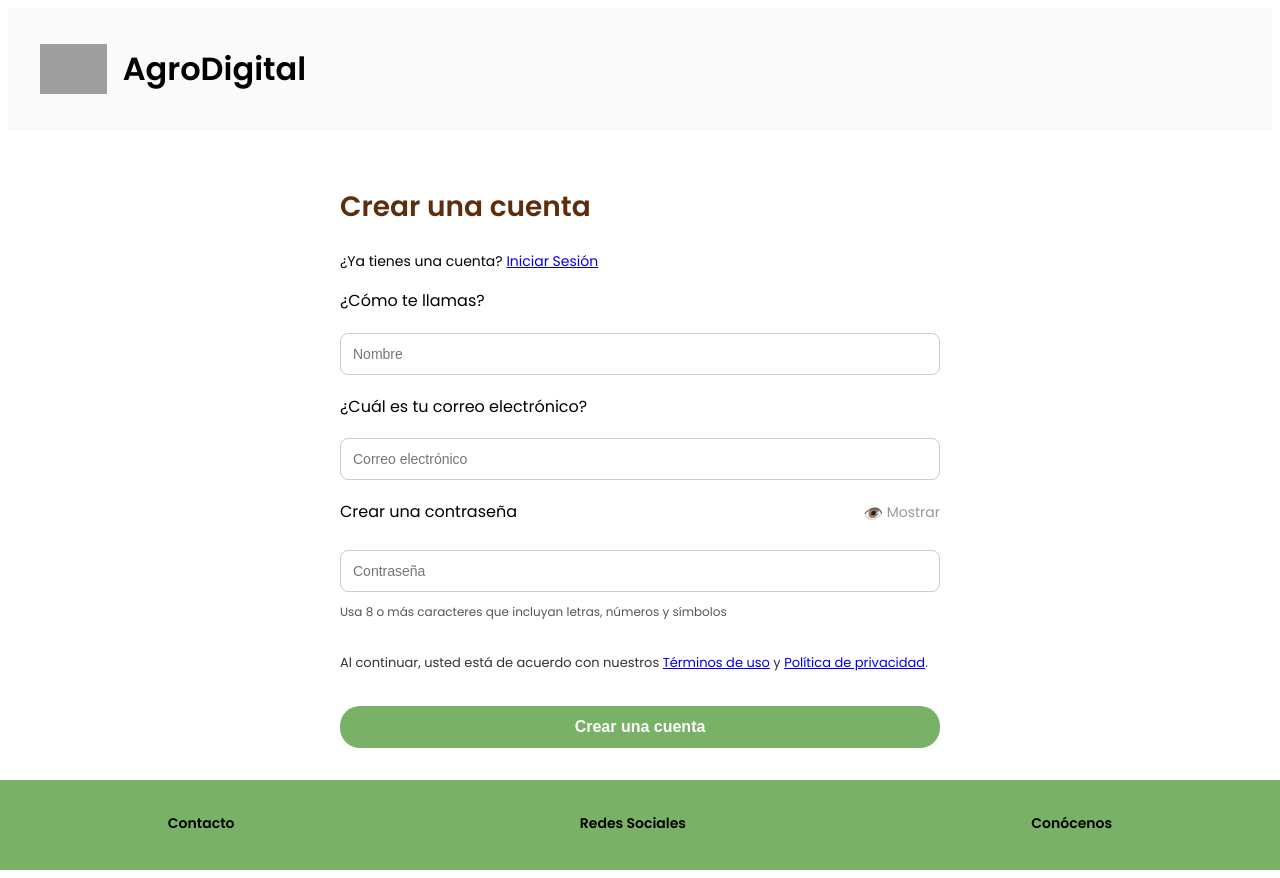
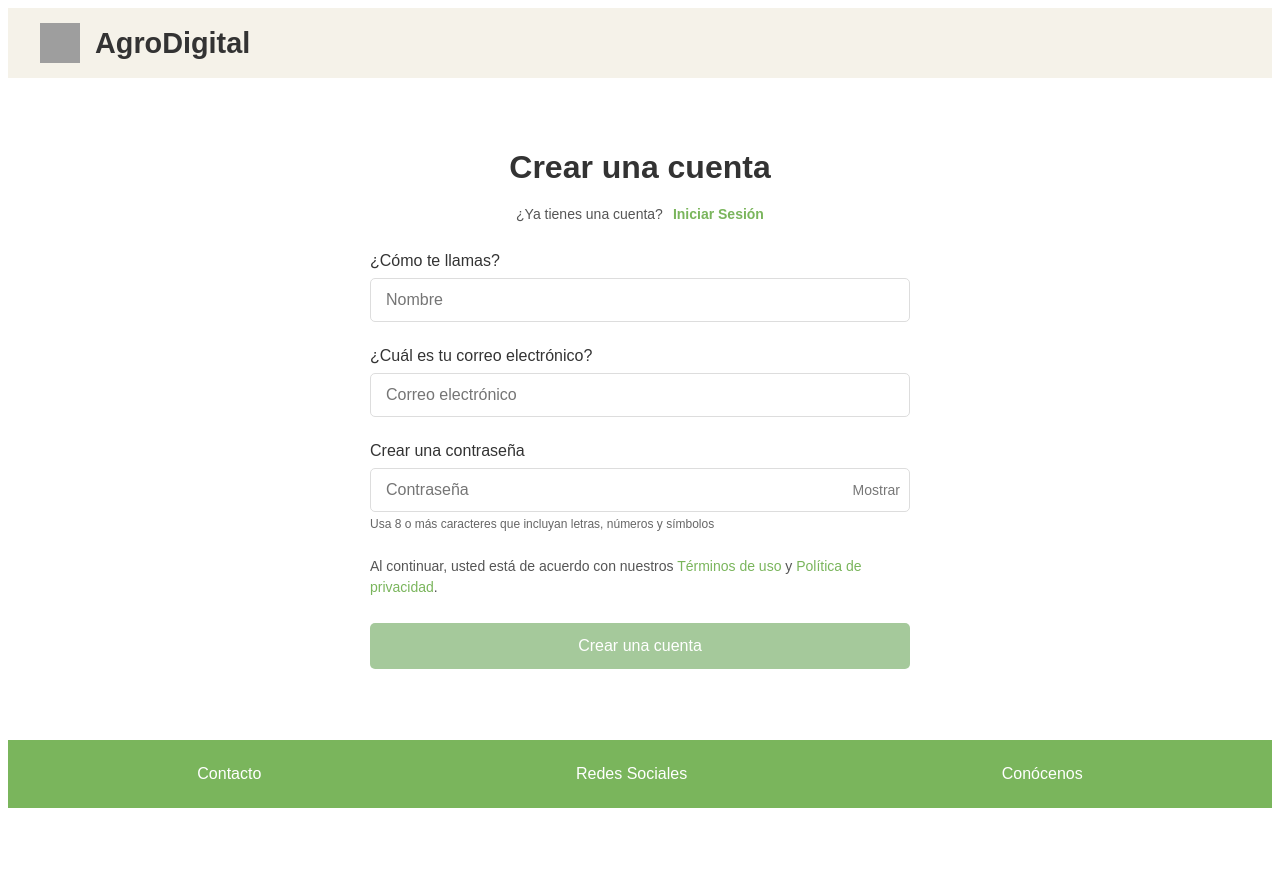
Before and after one commit to GanTrace/AgroDigital--FrontendApp, an Angular app: page /register in a window 1280 px wide. After the commit the page ends 816 px from the top, so only its background shows below. Built offline with nearby package versions, Linux system fonts and the light colour scheme; grey boxes are pictures that could not be loaded.

Commit message:
refactor(register): improve layout and styling of registration form

```diff
--- a/src/app/public/pages/register/register.component.css
+++ b/src/app/public/pages/register/register.component.css
@@ -1,135 +1,175 @@
-@import url('https://fonts.googleapis.com/css2?family=Poppins:wght@300;400;600&display=swap');
+* {
+  margin: 0;
+  padding: 0;
+  box-sizing: border-box;
+  font-family: Arial, sans-serif;
+}
 
-.register-wrapper {
-  font-family: 'Poppins', sans-serif;
-  min-height: 100vh;
+.register-container {
   display: flex;
   flex-direction: column;
+  min-height: 100vh;
 }
 
-.top-header {
+.header {
+  background-color: #f5f2e9;
+  padding: 15px 30px;
+}
+
+.logo-section {
   display: flex;
   align-items: center;
-  padding: 1rem 2rem;
-  gap: 1rem;
-  background-color: #fbfafa;
+  max-width: 1200px;
+  margin: 0 auto;
 }
 
 .logo {
-  height: 50px;
+  width: 40px;
+  height: 40px;
+  margin-right: 15px;
 }
 
 .brand-name {
-  font-size: 2rem;
-  color: #000;
-  font-weight: 600;
+  font-size: 1.8rem;
+  font-weight: bold;
+  color: #333;
 }
 
-.register-content {
+.main-content {
+  flex: 1;
+  display: flex;
+  justify-content: center;
+  align-items: center;
+  padding: 40px 20px;
+}
+
+.register-form-container {
   width: 100%;
   max-width: 600px;
-  margin: 0 auto;
-  padding: 2rem;
+  padding: 30px;
 }
 
-h2 {
-  color: #5c2e0d;
-  font-size: 28px;
+.form-title {
+  font-size: 2rem;
+  color: #333;
+  text-align: center;
+  margin-bottom: 20px;
 }
 
 .login-link {
+  display: flex;
+  align-items: center;
+  justify-content: center;
+  gap: 10px;
+  margin-bottom: 30px;
   font-size: 14px;
-  margin-bottom: 1rem;
+  color: #555;
 }
 
-form {
-  display: flex;
-  flex-direction: column;
-  gap: 1.2rem;
+.login-btn {
+  color: #7ab55c;
+  text-decoration: none;
+  font-weight: bold;
 }
 
-input {
-  padding: 12px;
-  font-size: 14px;
-  border-radius: 8px;
-  border: 1px solid #ccc;
+.form-group {
+  margin-bottom: 25px;
 }
 
-.password-label {
-  display: flex;
-  justify-content: space-between;
-  align-items: flex-start;
-  margin-bottom: 0.3rem;
+.form-group label {
+  display: block;
+  margin-bottom: 8px;
+  color: #333;
+  font-size: 16px;
 }
 
-.toggle-label {
-  font-size: 14px;
-  color: #999;
-  cursor: pointer;
-  display: flex;
-  align-items: center;
-  gap: 0.3rem;
-  user-select: none;
-  white-space: nowrap;
+.form-control {
+  width: 100%;
+  padding: 12px 15px;
+  border: 1px solid #ddd;
+  border-radius: 5px;
+  font-size: 16px;
 }
 
-.toggle-label .icon {
-  font-size: 16px;
-  margin-top: 2px;
+.password-input {
+  position: relative;
 }
 
-.password-field {
-  position: relative;
-  width: 100%;
+.toggle-password {
+  position: absolute;
+  right: 10px;
+  top: 50%;
+  transform: translateY(-50%);
+  background: none;
+  border: none;
+  color: #777;
+  cursor: pointer;
+  font-size: 14px;
 }
 
-.password-field input {
-  width: 100%;
-  padding: 12px;
-  font-size: 14px;
-  border-radius: 8px;
-  border: 1px solid #ccc;
-  padding-right: 80px;
-  box-sizing: border-box;
+.password-hint {
+  font-size: 12px;
+  color: #666;
+  margin-top: 5px;
 }
 
-small {
-  font-size: 12px;
+.terms-agreement {
+  font-size: 14px;
   color: #555;
-  margin-top: -0.5rem;
+  margin-bottom: 25px;
+  line-height: 1.5;
 }
 
-.politicas {
-  font-size: 13px;
-  color: #333;
+.terms-link {
+  color: #7ab55c;
+  text-decoration: none;
 }
 
-button[type="submit"] {
-  background-color: #79b267;
+.register-button {
+  width: 100%;
+  padding: 14px;
+  background-color: #7ab55c;
   color: white;
-  padding: 12px;
+  border: none;
+  border-radius: 5px;
   font-size: 16px;
-  border: none;
-  border-radius: 20px;
-  font-weight: bold;
   cursor: pointer;
+  transition: background-color 0.3s;
+}
+
+.register-button:hover {
+  background-color: #689f4c;
+}
+
+.register-button:disabled {
+  background-color: #a5c99b;
+  cursor: not-allowed;
 }
 
 .footer {
-  background-color: #79b267;
-  color: black;
+  background-color: #7ab55c;
+  padding: 15px 0;
+  margin-top: auto;
+}
+
+.footer-content {
   display: flex;
   justify-content: space-around;
-  gap: 3rem;
-  padding: 1.2rem;
-  font-weight: 600;
-  font-size: 14px;
-  width: 100vw;
-  height: 90px;
-  position: relative;
-  left: 50%;
-  right: 50%;
-  margin-left: -50vw;
-  margin-right: -50vw;
-  box-sizing: border-box;
+  max-width: 1200px;
+  margin: 0 auto;
+  color: white;
 }
+
+.footer-section {
+  padding: 10px;
+}
+
+@media (max-width: 768px) {
+  .register-form-container {
+    padding: 20px;
+  }
+
+  .form-title {
+    font-size: 1.8rem;
+  }
+}
--- a/src/app/public/pages/register/register.component.html
+++ b/src/app/public/pages/register/register.component.html
@@ -1,51 +1,62 @@
-<div class="register-wrapper">
-    <header class="top-header">
-      <img src="AgroDigital_Logo.png" alt="Logo" class="logo" />
+<div class="register-container">
+  <div class="header">
+    <div class="logo-section">
+      <img src="AgroDigital_Logo.png" alt="AgroDigital" class="logo">
       <h1 class="brand-name">AgroDigital</h1>
-    </header>
+    </div>
+  </div>
 
-    <section class="register-content">
-      <h2>Crear una cuenta</h2>
-      <p class="login-link">¿Ya tienes una cuenta? <a routerLink="/login">Iniciar Sesión</a></p>
+  <div class="main-content">
+    <div class="register-form-container">
+      <h2 class="form-title">Crear una cuenta</h2>
+
+      <div class="login-link">
+        <span>¿Ya tienes una cuenta?</span>
+        <a routerLink="/login" class="login-btn">Iniciar Sesión</a>
+      </div>
 
       <form [formGroup]="registerForm" (ngSubmit)="onSubmit()">
-        <label for="name">¿Cómo te llamas?</label>
-        <input id="name" type="text" formControlName="name" placeholder="Nombre" />
-
-        <label for="email">¿Cuál es tu correo electrónico?</label>
-        <input id="email" type="email" formControlName="email" placeholder="Correo electrónico" />
-
-        <div class="password-label">
-          <label for="password">Crear una contraseña</label>
-          <span class="toggle-label" (click)="togglePassword()">
-            <i class="icon">👁️</i> {{ showPassword ? 'Ocultar' : 'Mostrar' }}
-          </span>
+        <div class="form-group">
+          <label>¿Cómo te llamas?</label>
+          <input type="text" formControlName="name" class="form-control" placeholder="Nombre">
         </div>
 
-        <div class="password-field">
-          <input
-            [type]="showPassword ? 'text' : 'password'"
-            id="password"
-            formControlName="password"
-            placeholder="Contraseña"
-          />
+        <div class="form-group">
+          <label>¿Cuál es tu correo electrónico?</label>
+          <input type="email" formControlName="email" class="form-control" placeholder="Correo electrónico">
         </div>
 
-        <small>Usa 8 o más caracteres que incluyan letras, números y símbolos</small>
+        <div class="form-group">
+          <label>Crear una contraseña</label>
+          <div class="password-input">
+            <input [type]="showPassword ? 'text' : 'password'" formControlName="password" class="form-control" placeholder="Contraseña">
+            <button type="button" class="toggle-password" (click)="togglePassword()">
+              {{ showPassword ? 'Ocultar' : 'Mostrar' }}
+            </button>
+          </div>
+          <p class="password-hint">Usa 8 o más caracteres que incluyan letras, números y símbolos</p>
+        </div>
 
-        <p class="politicas">
-          Al continuar, usted está de acuerdo con nuestros
-          <a href="#">Términos de uso</a> y
-          <a href="#">Política de privacidad</a>.
-        </p>
+        <div class="terms-agreement">
+          <p>
+            Al continuar, usted está de acuerdo con nuestros
+            <a href="#" class="terms-link">Términos de uso</a> y
+            <a href="#" class="terms-link">Política de privacidad</a>.
+          </p>
+        </div>
 
-        <button type="submit" [disabled]="registerForm.invalid">Crear una cuenta</button>
+        <button type="submit" class="register-button" [disabled]="registerForm.invalid">
+          Crear una cuenta
+        </button>
       </form>
-    </section>
+    </div>
+  </div>
 
-    <footer class="footer">
-      <p>Contacto</p>
-      <p>Redes Sociales</p>
-      <p>Conócenos</p>
-    </footer>
-  </div>
+  <footer class="footer">
+    <div class="footer-content">
+      <div class="footer-section">Contacto</div>
+      <div class="footer-section">Redes Sociales</div>
+      <div class="footer-section">Conócenos</div>
+    </div>
+  </footer>
+</div>
```
